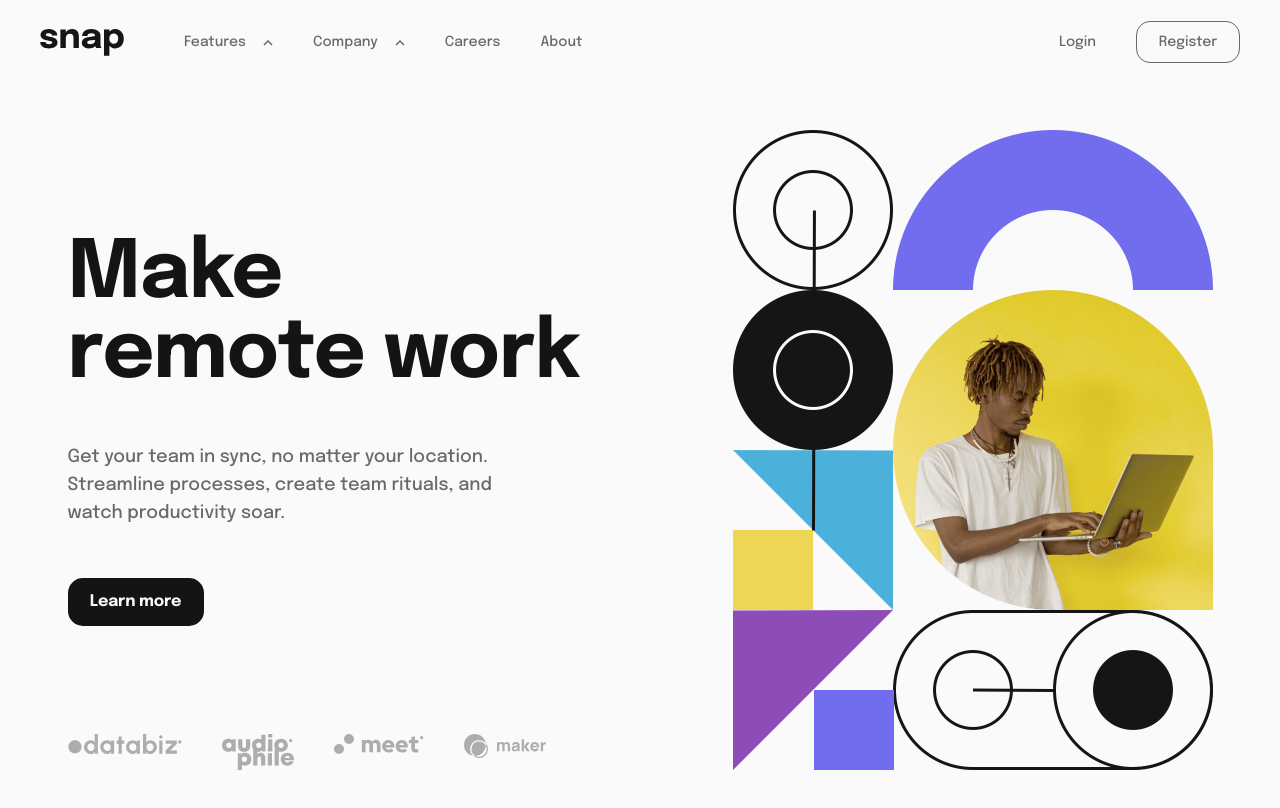
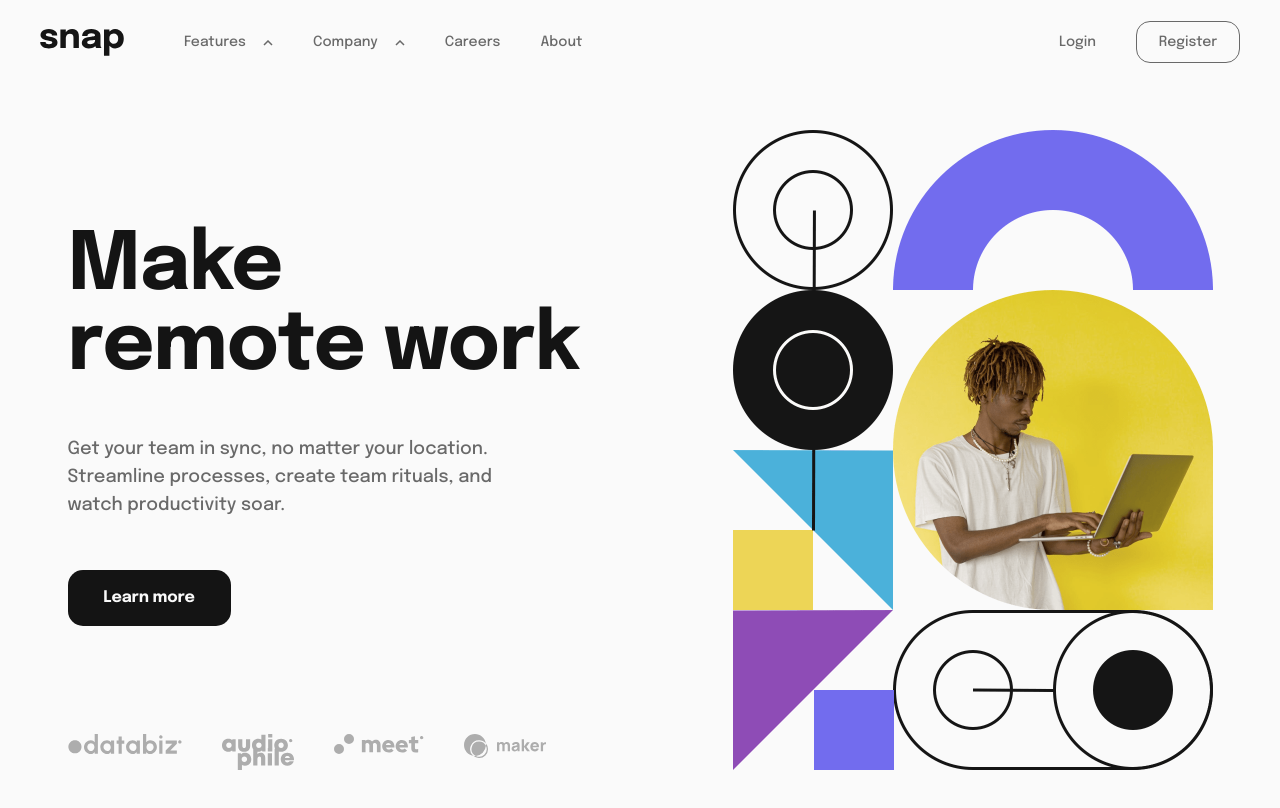
Before and after one commit to Galaxy159/Intro-Section-With-Dropdown, a React (Create React App) app: page / in a window 1280 px wide. Shown: the top 808 px of the page. Built offline with nearby package versions, Linux system fonts and the light colour scheme.

Commit message:
cta button

```diff
--- a/src/styles/App.css
+++ b/src/styles/App.css
@@ -133,6 +133,12 @@ body {
   cursor: pointer;
   color: #fafafa;
   transition: all 0.2s;
+}
+@media (min-width: 768px) {
+  .main__content--cta {
+    height: 5.6rem;
+    width: 16.3rem;
+  }
 }
 .main__content--cta:hover {
   background-color: white;
--- a/src/styles/scss/_main.scss
+++ b/src/styles/scss/_main.scss
@@ -70,6 +70,10 @@
       color: $color-white;
       transition: all 0.2s;
 
+      @include respond(desktop) {
+        height: 5.6rem;
+        width: 16.3rem;
+      }
       &:hover {
         background-color: white;
         color: $color-black;
```
Also changed, not shown: 1 other file (tests, documents, lock files or other folders).
